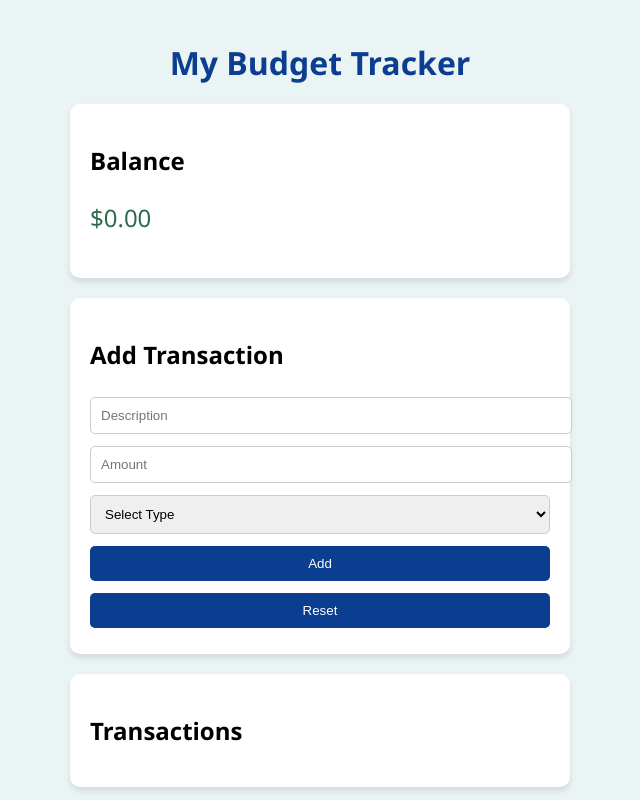
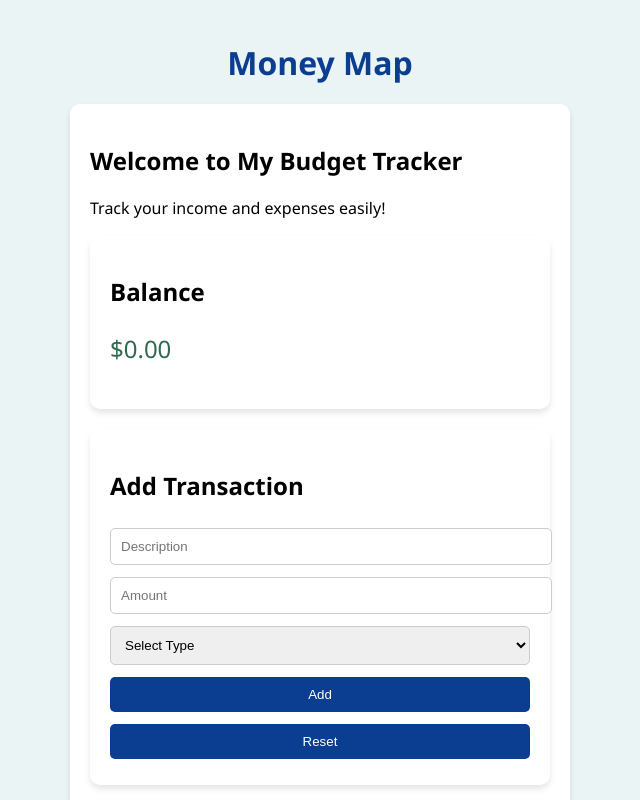
Before and after one commit to KavyaKaranth/budget_tracker, a plain HTML site: page index.html in a window 1280 px wide. Shown: the top 800 px of the page, without its empty margins (320-960 px from the left). Drawn offline with Linux system fonts and the light colour scheme.

Commit message:
Budget Tracker

```diff
--- a/index.html
+++ b/index.html
@@ -10,7 +10,10 @@
 </head>
 <body>
   <div class="wrapper">
-    <h1>My Budget Tracker</h1>
+    <h1>Money Map</h1>
+    <div class="card header-card">
+      <h2>Welcome to My Budget Tracker</h2>
+      <p>Track your income and expenses easily!</p>
 
     <div class="card balance-card">
       <h2>Balance</h2>
```
